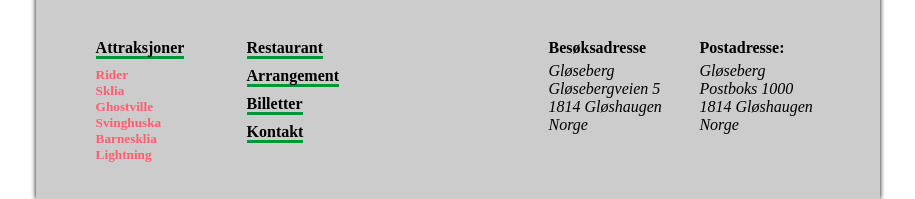
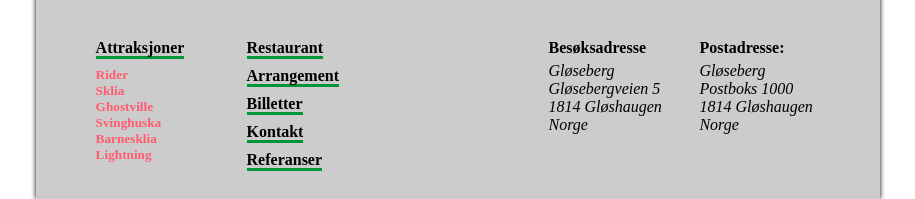
Before and after one commit to hakloev/IT2805-webtek, a Flask app: page /attractions in a window 1280 px wide. Shown: the part 890-1089 px from the top of the page, without its empty margins (182-1097 px from the left). Run offline with Flask 2, Linux system fonts and the light colour scheme; some web fonts are replaced.

Commit message:
added references in footer

```diff
--- a/templates/base/footer.html
+++ b/templates/base/footer.html
@@ -15,6 +15,7 @@
                 <h4><a href="{{ url_for('events') }}">Arrangement</a></h4>
                 <h4><a href="{{ url_for('tickets') }}">Billetter</a></h4>
                 <h4><a href="{{ url_for('contact') }}">Kontakt</a></h4>
+                <h4><a href="{{ url_for('references') }}">Referanser</a></h4>
             </div>
             <div class="col col20 pull-right">
                 <h4>Postadresse:</h4>
```
